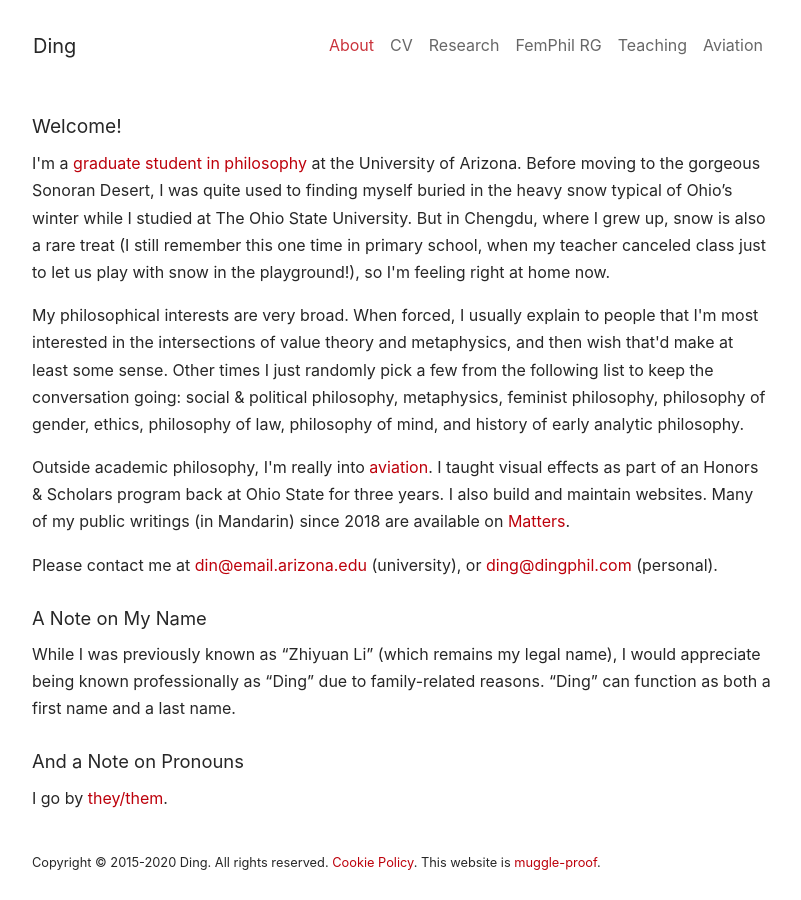
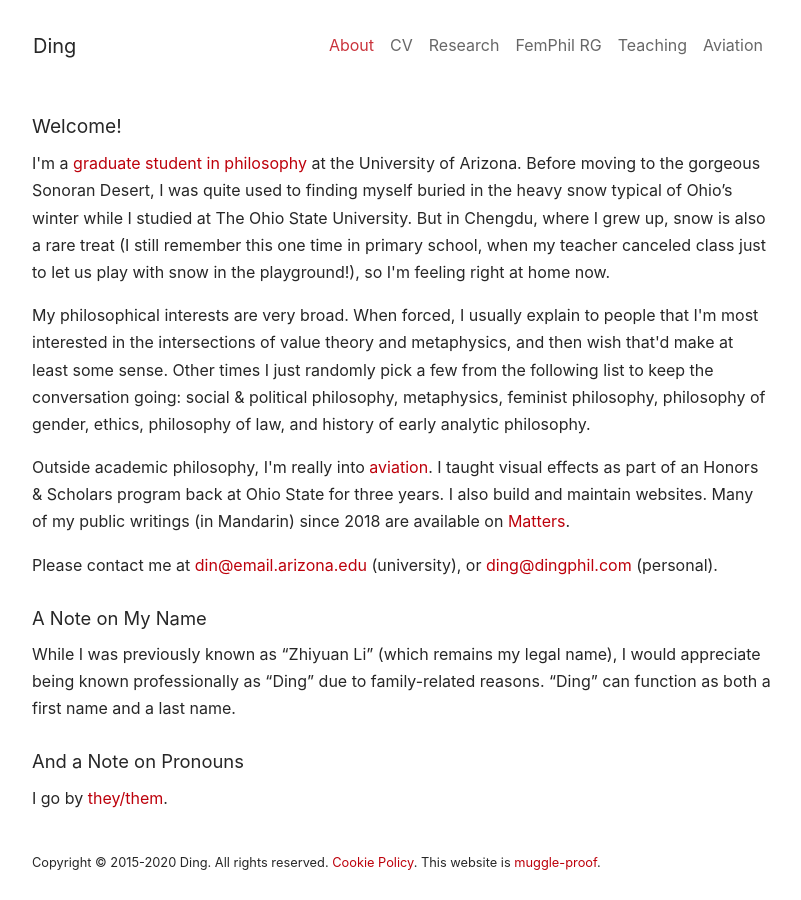
Before and after one commit to dingherself/dingherself.github.io, a Jekyll site: the page built from index.html, in a window 1280 px wide. Shown: the whole page, without its empty margins (238-1039 px from the left). Built offline with Jekyll 4.4.1, drawn with Linux system fonts in a browser that asks for light colours; nearby versions of some CDN libraries.

Commit message:
no phil mind

```diff
--- a/index.html
+++ b/index.html
@@ -7,7 +7,7 @@
 
 <h5 style="padding-top: 0.75rem">Welcome!</h5>
 <p>I'm a <a href="https://philosophy.arizona.edu/people/ding-zhiyuan-li">graduate student in philosophy</a> at the University of Arizona. Before moving to the gorgeous Sonoran Desert, I was quite used to finding myself buried in the heavy snow typical of Ohio’s winter while I studied at The Ohio State University. But in Chengdu, where I grew up, snow is also a rare treat (I still remember this one time in primary school, when my teacher canceled class just to let us play with snow in the playground!), so I'm feeling right at home now.</p>
-<p>My philosophical interests are very broad. When forced, I usually explain to people that I'm most interested in the intersections of value theory and metaphysics, and then wish that'd make at least some sense. Other times I just randomly pick a few from the following list to keep the conversation going: social & political philosophy, metaphysics, feminist philosophy, philosophy of gender, ethics, philosophy of law, philosophy of mind, and history of early analytic philosophy.</p>
+<p>My philosophical interests are very broad. When forced, I usually explain to people that I'm most interested in the intersections of value theory and metaphysics, and then wish that'd make at least some sense. Other times I just randomly pick a few from the following list to keep the conversation going: social & political philosophy, metaphysics, feminist philosophy, philosophy of gender, ethics, philosophy of law, and history of early analytic philosophy.</p>
 <p>Outside academic philosophy, I'm really into <a href="https://www.dingphil.com/aviation/">aviation</a>. I taught visual effects as part of an Honors & Scholars program back at Ohio State for three years. I also build and maintain websites. Many of my public writings (in Mandarin) since 2018 are available on <a href="https://matters.news/@ding">Matters</a>.</p>
 <script language="JavaScript" type="text/javascript">
   var u = "din";
```
